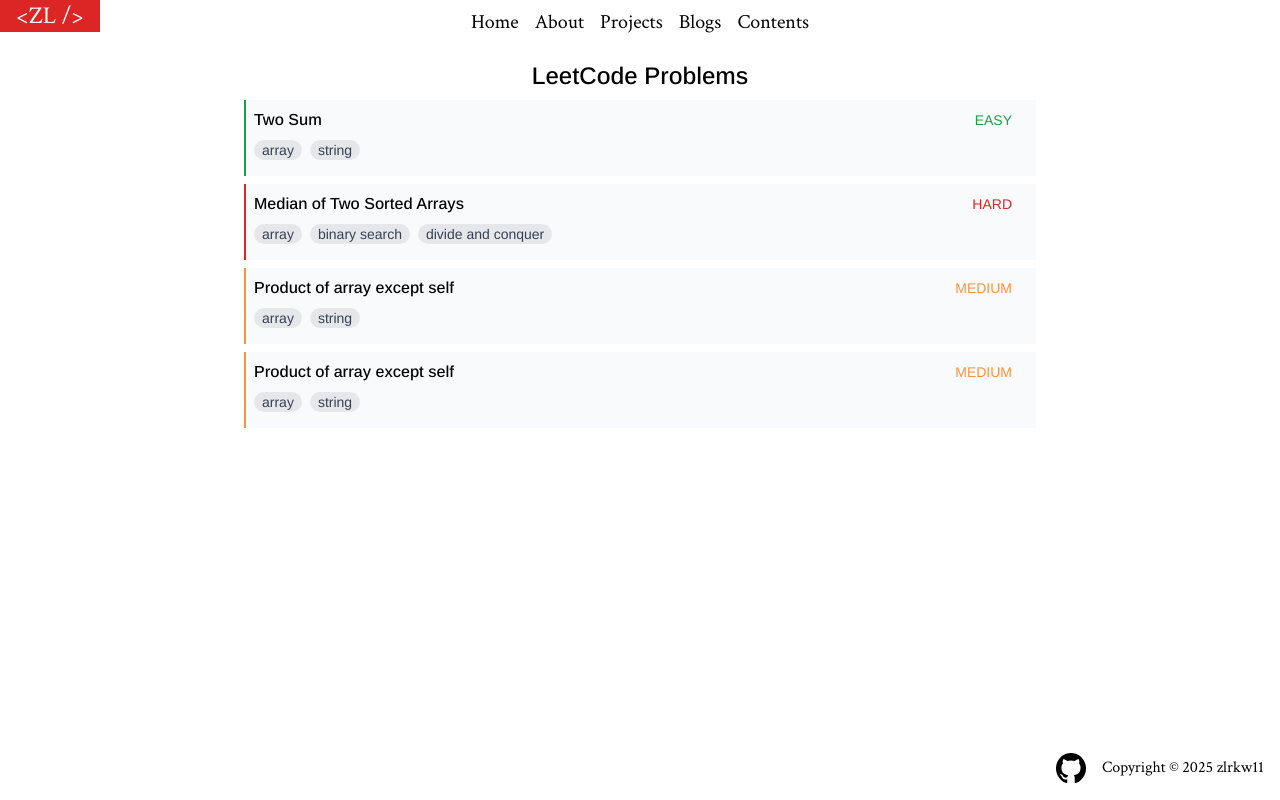
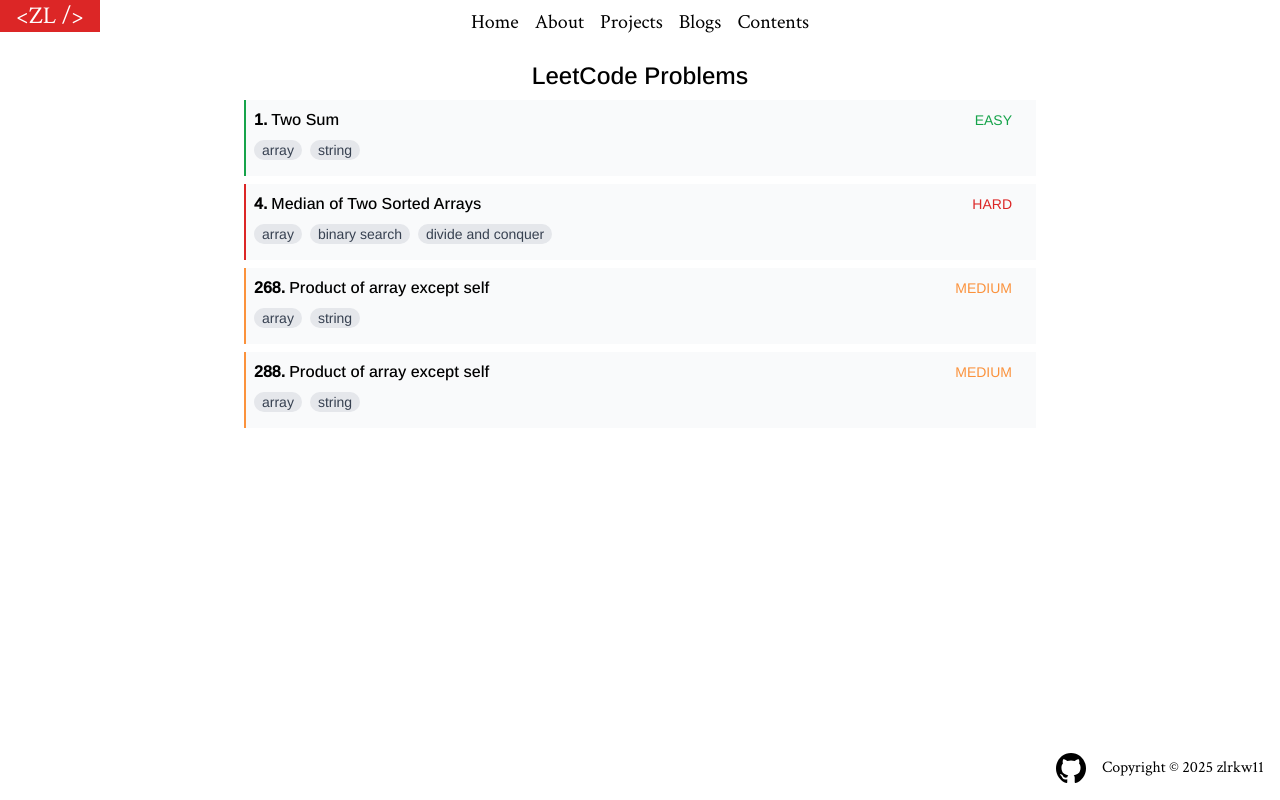
Before and after one commit to zlrkw11/zl-v2, a Next.js app: page /contents/leetcode in a window 1280 px wide. Built offline with nearby package versions, Linux system fonts and the light colour scheme.

Commit message:
added id on problem set

```diff
--- a/app/contents/leetcode/page.tsx
+++ b/app/contents/leetcode/page.tsx
@@ -34,7 +34,10 @@ const Problem = ({ problem, index }: Props) => {
         href={`/leetcode/${id}`}
         className="flex justify-between items-center"
       >
-        <h1 className="hover:text-red-600 hover:underline">{title}</h1>
+        <h1 className="hover:text-red-600 hover:underline">
+          <span className="font-bold mr-1">{id}.</span>
+          {title}
+        </h1>
         <div className={`${ArimoFont.className} text-sm`}>
           {difficulty === "easy" && (
             <div className=" text-green-600 rounded-full px-4">EASY</div>
```
